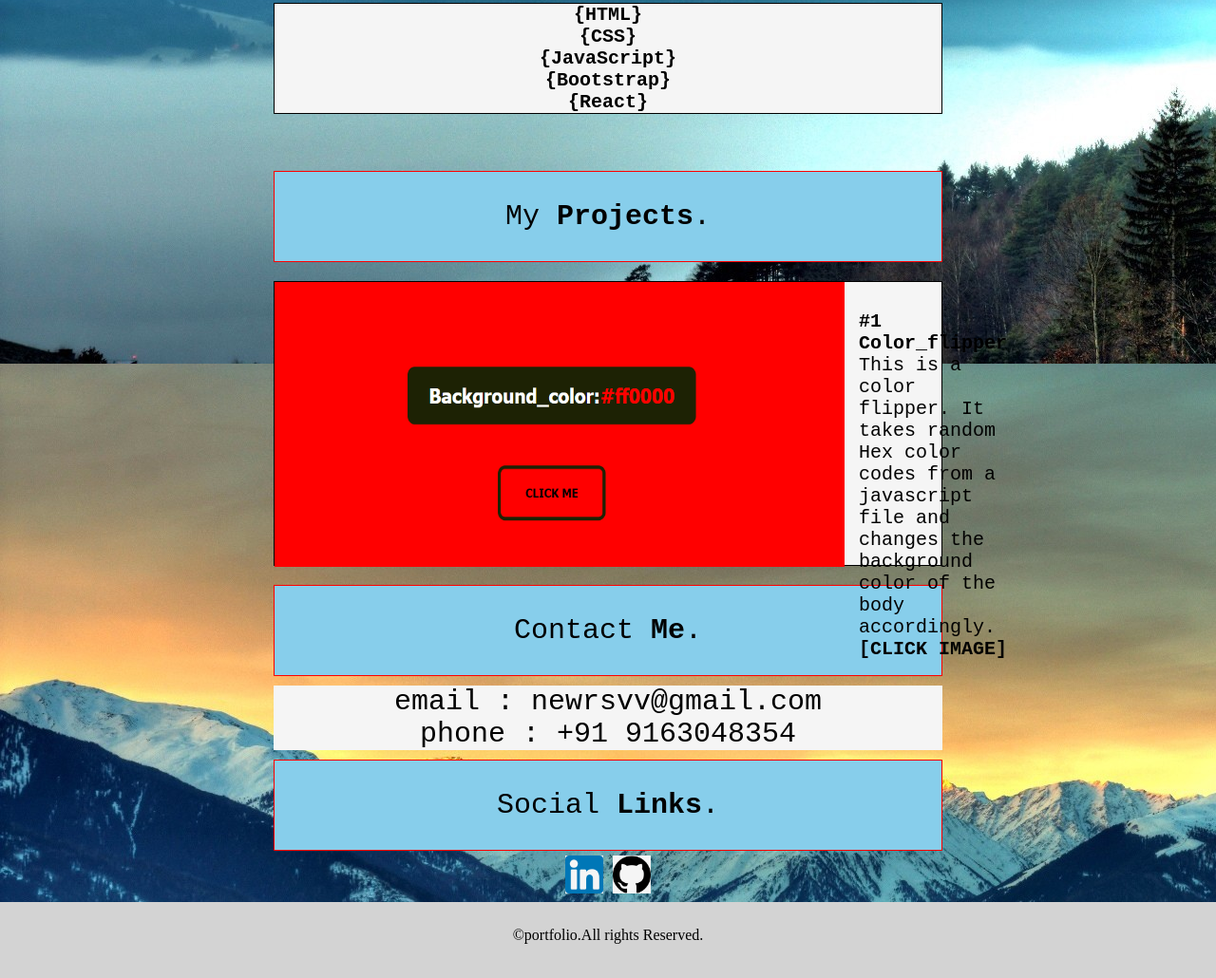
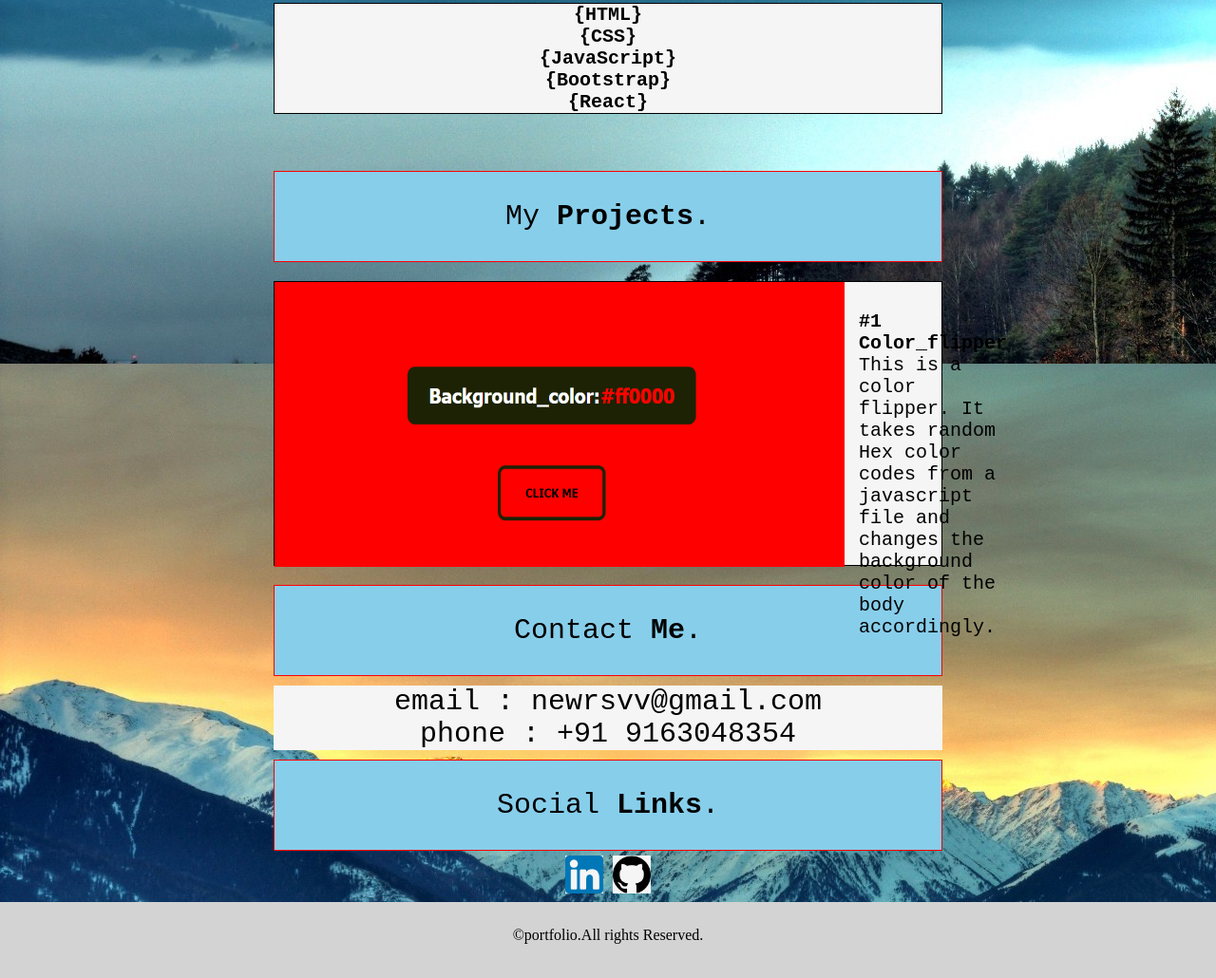
Before and after one commit to RSV34/Portfolio, a plain HTML site: page index.html in a window 1280 px wide. Shown: the part 817-1847 px from the top of the page at 95% size. Drawn offline with Linux system fonts and the light colour scheme.

Commit message:
index.html

```diff
--- a/index.html
+++ b/index.html
@@ -49,7 +49,7 @@
 			  <div class="b"><a href="https://rsv34.github.io/Color_Flipper/" target="_blank"><img src="Color_flipper.png"></a>
 				<div class="para">
 					<p><b>#1 Color_flipper</b>
-					This is a color flipper. It takes random Hex color codes from a javascript file and changes the background color of the body accordingly.<b>[CLICK IMAGE]</b></p>
+					This is a color flipper. It takes random Hex color codes from a javascript file and changes the background color of the body accordingly.</p>
 				</div>
 			  </div>
 			 </div>
```
